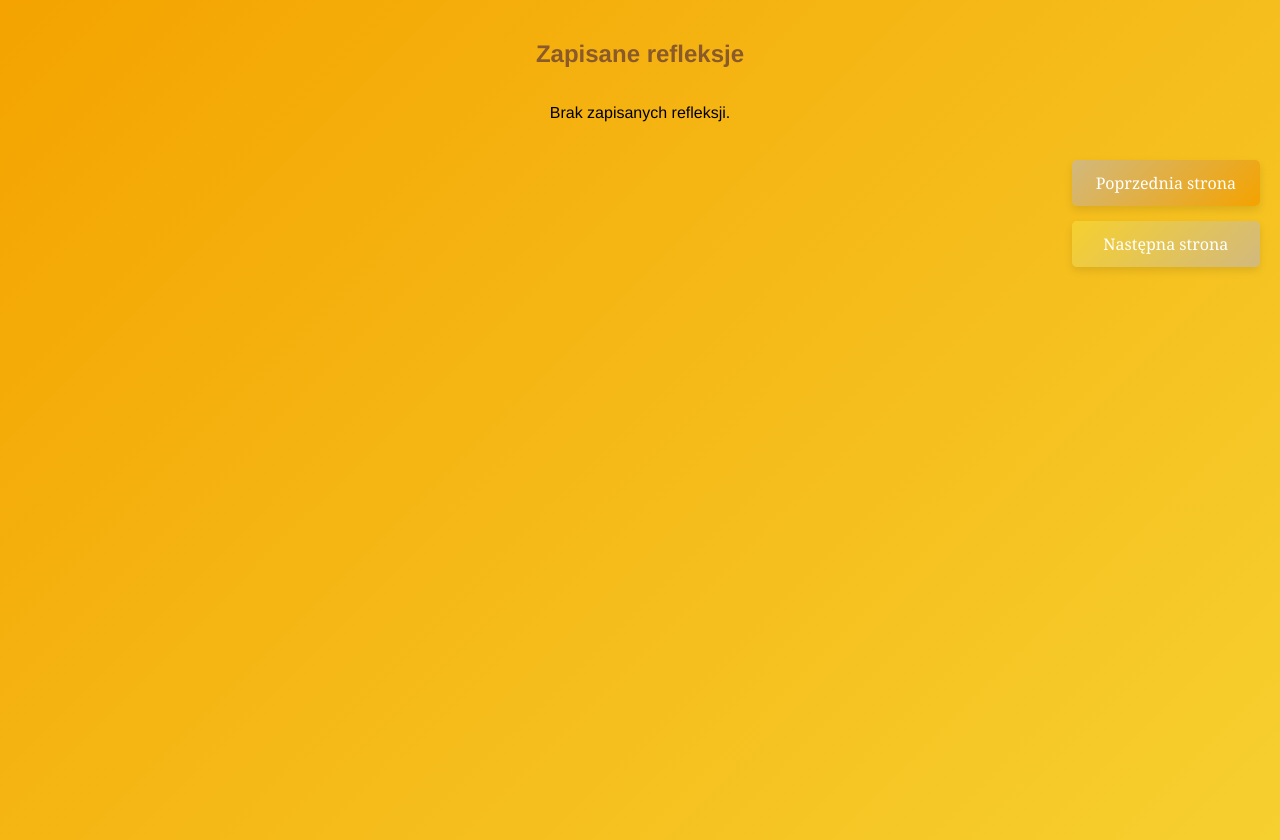
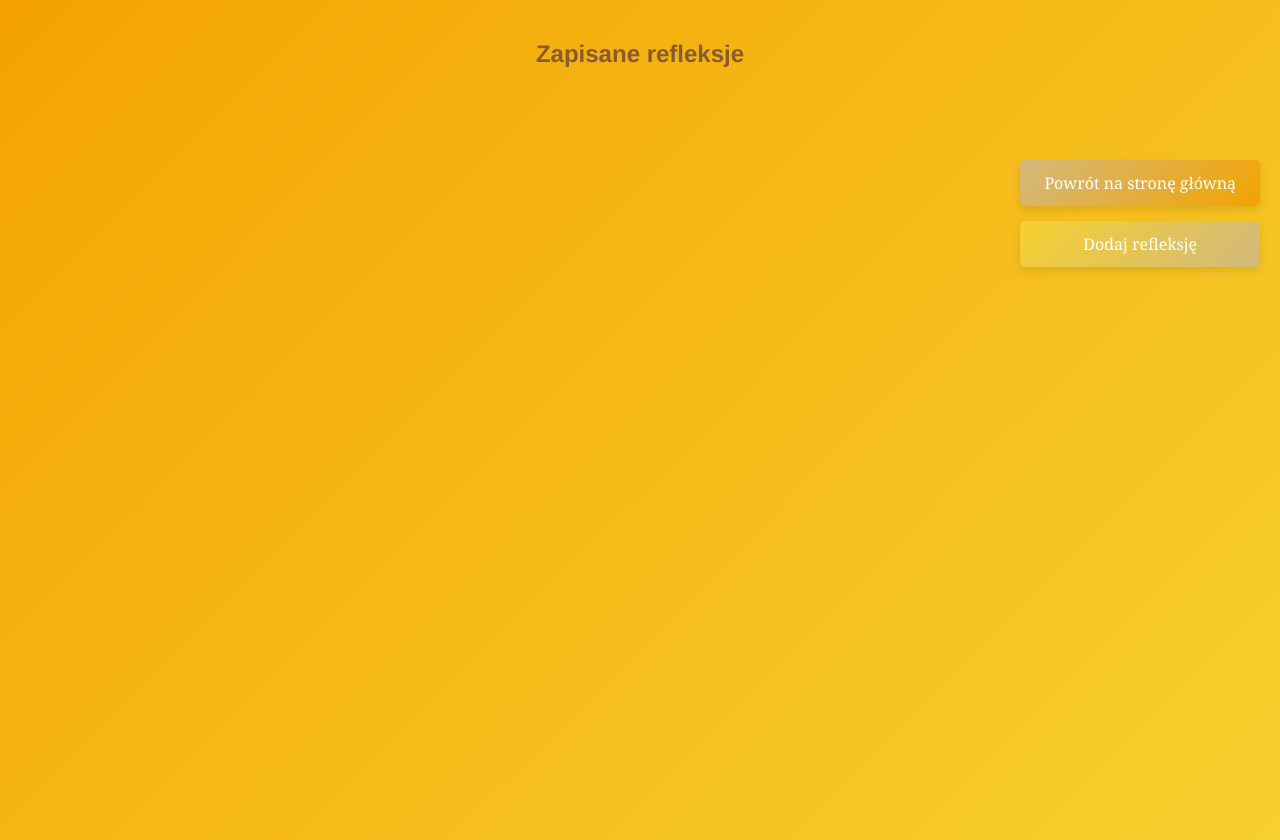
Before and after one commit to AgnieszkaWw/Motto, a React (Vite) app: page /saved-reflections in a window 1280 px wide. Built offline with nearby package versions, Linux system fonts and the light colour scheme.

Commit message:
paginacja + dodawanie i usuwanie

```diff
--- a/src/components/InputReflection/InputReflection.jsx
+++ b/src/components/InputReflection/InputReflection.jsx
@@ -1,7 +1,6 @@
-import { useState } from "react";
+import { useState, useEffect } from "react";
 import styles from "./InputReflection.module.css";
 
-// Funkcja do uzyskania bieżącej daty w formacie "dd-mm-yyyy - dzień tygodnia"
 const getCurrentDate = () => {
   const today = new Date();
   const daysOfWeek = ["niedziela", "poniedziałek", "wtorek", "środa", "czwartek", "piątek", "sobota"];
@@ -17,42 +16,43 @@ export default function InputReflection() {
   const [input1] = useState("W tym momencie czuję...");
   const [input2, setInput2] = useState("");
   const [input3, setInput3] = useState("");
+  const [savedReflections, setSavedReflections] = useState([]);
+
+  // Załaduj zapisane refleksje po załadowaniu komponentu
+  useEffect(() => {
+    const reflections = JSON.parse(localStorage.getItem("reflections")) || [];
+    setSavedReflections(reflections);
+  }, []);
+
   const handleSave = () => {
-    const date = new Date();
-    const formattedDate =
-      date.toLocaleDateString("pl-PL", {
-        day: "2-digit",
-        month: "2-digit",
-        year: "numeric",
-      }) +
-      " - " +
-      date.toLocaleString("pl-PL", { weekday: "long" });
+    const date = getCurrentDate();
 
-    // Tworzymy obiekt refleksji z datą i dwoma wprowadzonymi refleksjami
     const newReflection = {
-      date: formattedDate,
+      date: date,
       reflection1: input2,
       reflection2: input3,
     };
 
     // Pobieramy wszystkie zapisane refleksje z localStorage
-    const savedReflections = JSON.parse(localStorage.getItem("reflections")) || [];
-
-    // Dodajemy nową refleksję do listy
-    savedReflections.push(newReflection);
+    const updatedReflections = [...savedReflections, newReflection];
 
     // Zapisujemy całą listę refleksji w localStorage
-    localStorage.setItem("reflections", JSON.stringify(savedReflections));
+    localStorage.setItem("reflections", JSON.stringify(updatedReflections));
+
+    // Aktualizujemy stan komponentu
+    setSavedReflections(updatedReflections);
+
+    // Resetujemy pola
+    setInput2("");
+    setInput3("");
 
     alert("Dane zapisane!");
   };
 
-
-    const handleClear = () => {
+  const handleClear = () => {
     setInput2("");
     setInput3("");
   };
-
 
   return (
     <div className={styles.container}>
@@ -75,6 +75,8 @@ export default function InputReflection() {
         <button onClick={handleSave} className={`${styles.button} ${styles.saveButton}`}>Zapisz</button>
         <button onClick={handleClear} className={`${styles.button} ${styles.clearButton}`}>Wyczyść</button>
       </div>
+
+
     </div>
   );
 }
--- a/src/components/SavedReflections/SavedReflection.jsx
+++ b/src/components/SavedReflections/SavedReflection.jsx
@@ -1,80 +1,91 @@
-import { useEffect, useState } from "react";
+import { useState, useEffect } from "react";
 import { useNavigate } from "react-router-dom";
 import styles from "./SavedReflection.module.css";
 
+const ITEMS_PER_PAGE = 4; // Ilość refleksji na stronę
+
 const SavedReflections = () => {
-  const [reflections, setReflections] = useState([]);
-  const [currentPage, setCurrentPage] = useState(1);  // Strona, którą aktualnie wyświetlamy
-  const [reflectionsPerPage] = useState(5);  // Liczba refleksji na stronie
+  const [reflections, setReflections] = useState(null);
+  const [currentPage, setCurrentPage] = useState(0);
   const navigate = useNavigate();
 
   useEffect(() => {
     const savedReflections = JSON.parse(localStorage.getItem("reflections")) || [];
-
-    // Sortowanie danych po dacie (od najnowszych)
     savedReflections.sort((a, b) => new Date(b.date) - new Date(a.date));
-
     setReflections(savedReflections);
   }, []);
 
-  // Obliczamy indeksy refleksji, które mają być wyświetlane na obecnej stronie
-  const indexOfLastReflection = currentPage * reflectionsPerPage;
-  const indexOfFirstReflection = indexOfLastReflection - reflectionsPerPage;
-  const currentReflections = reflections.slice(indexOfFirstReflection, indexOfLastReflection);
+  const handleDelete = (indexToDelete) => {
+    const updatedReflections = reflections.filter((_, index) => index !== indexToDelete);
 
-  // Funkcja do przejścia na następną stronę
-  const nextPage = () => {
-    if (currentPage < Math.ceil(reflections.length / reflectionsPerPage)) {
+    if (updatedReflections.length === 0) {
+      localStorage.removeItem("reflections");
+      setReflections(null);
+    } else {
+      localStorage.setItem("reflections", JSON.stringify(updatedReflections));
+      setReflections(updatedReflections);
+    }
+  };
+
+  const handleGoHome = () => navigate("/");
+  const handleGoGratitude = () => navigate("/gratitude");
+
+  // Obliczanie paginacji
+  const totalPages = reflections ? Math.ceil(reflections.length / ITEMS_PER_PAGE) : 0;
+  const startIndex = currentPage * ITEMS_PER_PAGE;
+  const endIndex = startIndex + ITEMS_PER_PAGE;
+  const paginatedReflections = reflections ? reflections.slice(startIndex, endIndex) : [];
+
+  const handleNextPage = () => {
+    if (currentPage < totalPages - 1) {
       setCurrentPage(currentPage + 1);
     }
   };
 
-  // Funkcja do przejścia na poprzednią stronę
-  const prevPage = () => {
-    if (currentPage > 1) {
+  const handlePrevPage = () => {
+    if (currentPage > 0) {
       setCurrentPage(currentPage - 1);
     }
-  };
-
-  // Funkcja do zmiany strony na konkretną
-  const goToPage = (pageNumber) => {
-    setCurrentPage(pageNumber);
   };
 
   return (
     <div className={styles.container}>
       <h2>Zapisane refleksje</h2>
-      {reflections.length === 0 ? (
-        <p>Brak zapisanych refleksji.</p>
-      ) : (
+
+      {paginatedReflections.length > 0 && (
         <ul className={styles.reflectionList}>
-          {currentReflections.map((reflection, index) => (
+          {paginatedReflections.map((reflection, index) => (
             <li key={index} className={styles.reflectionItem}>
               <h3>{reflection.date}</h3>
               <p><strong>Refleksja 1:</strong> {reflection.reflection1}</p>
               <p><strong>Refleksja 2:</strong> {reflection.reflection2}</p>
+              <button
+                onClick={() => handleDelete(index)}
+                className={styles.deleteButton}
+              >
+                Usuń
+              </button>
             </li>
           ))}
         </ul>
       )}
 
-      {/* Przyciski nawigacyjne po prawej stronie */}
+      {/* Paginacja */}
+      {totalPages > 1 && (
+        <div className={styles.pagination}>
+          <button onClick={handlePrevPage} disabled={currentPage === 0} className={styles.pageButton}>
+            Poprzednia strona
+          </button>
+          <span>Strona {currentPage + 1} z {totalPages}</span>
+          <button onClick={handleNextPage} disabled={currentPage === totalPages - 1} className={styles.pageButton}>
+            Następna strona
+          </button>
+        </div>
+      )}
+
       <div className={styles.buttonsContainer}>
-        <button onClick={prevPage} className={`${styles.button} ${styles.homeButton}`}>Poprzednia strona</button>
-        <button onClick={nextPage} className={`${styles.button} ${styles.addReflectionButton}`}>Następna strona</button>
-      </div>
-
-      {/* Paginacja */}
-      <div className={styles.pagination}>
-        {Array.from({ length: Math.ceil(reflections.length / reflectionsPerPage) }, (_, index) => (
-          <button
-            key={index + 1}
-            onClick={() => goToPage(index + 1)}
-            className={`${styles.pageButton} ${currentPage === index + 1 ? styles.activePage : ""}`}
-          >
-            {index + 1}
-          </button>
-        ))}
+        <button onClick={handleGoHome} className={`${styles.button} ${styles.homeButton}`}>Powrót na stronę główną</button>
+        <button onClick={handleGoGratitude} className={`${styles.button} ${styles.addReflectionButton}`}>Dodaj refleksję</button>
       </div>
     </div>
   );
--- a/src/components/SavedReflections/SavedReflection.module.css
+++ b/src/components/SavedReflections/SavedReflection.module.css
@@ -92,3 +92,15 @@
     color: white;
     font-weight: bold;
   }
+  .deleteButton {
+    background-color: red;
+    color: white;
+    padding: 5px 10px;
+    border: none;
+    cursor: pointer;
+    margin-top: 10px;
+  }
+
+  .deleteButton:hover {
+    background-color: darkred;
+  }
```
